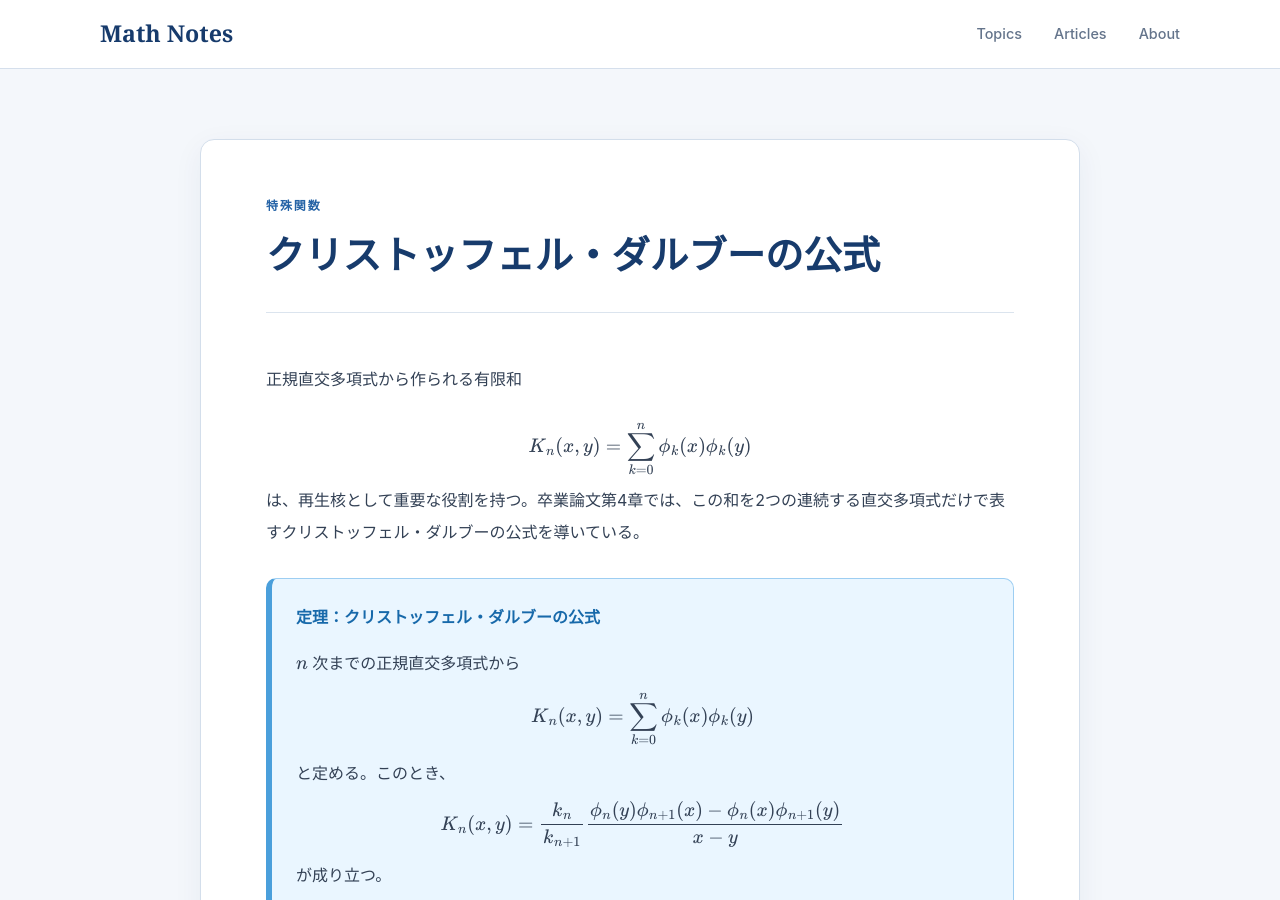
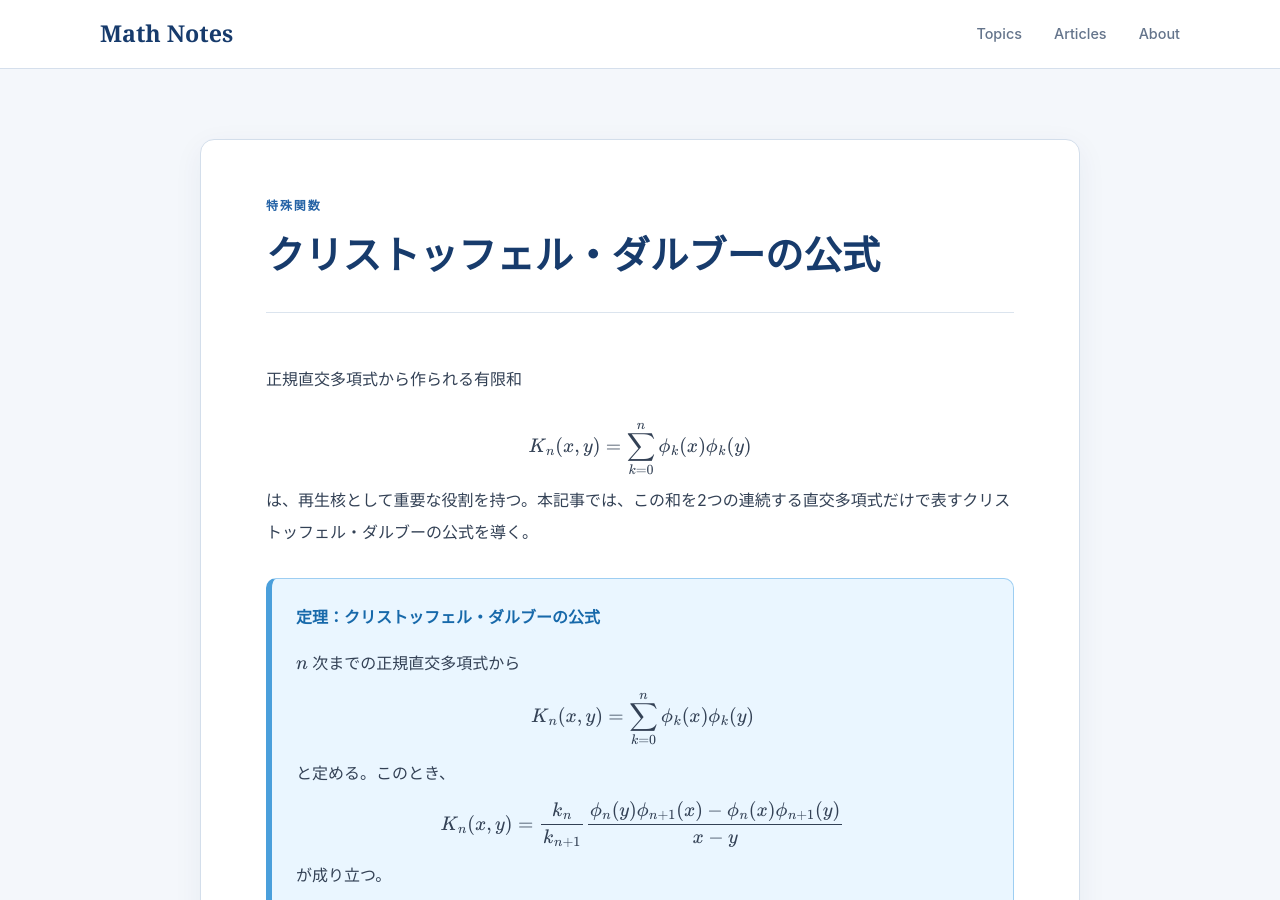
Before and after one commit to koukano/koukano.github.io, a Jekyll site: the page built from articles/christoffel-darboux-formula.md, in a window 1280 px wide and 900 px high. Built offline with Jekyll 4.4.1, drawn with Linux system fonts in a browser that asks for light colours.

Commit message:
Remove thesis references from article text

```diff
--- a/articles/christoffel-darboux-formula.md
+++ b/articles/christoffel-darboux-formula.md
@@ -14,7 +14,7 @@ K_n(x,y)
 \phi_k(x)\phi_k(y)
 $$
 
-は、再生核として重要な役割を持つ。卒業論文第4章では、この和を2つの連続する直交多項式だけで表すクリストッフェル・ダルブーの公式を導いている。
+は、再生核として重要な役割を持つ。本記事では、この和を2つの連続する直交多項式だけで表すクリストッフェル・ダルブーの公式を導く。
 
 <div class="math-box theorem-box">
 
```
